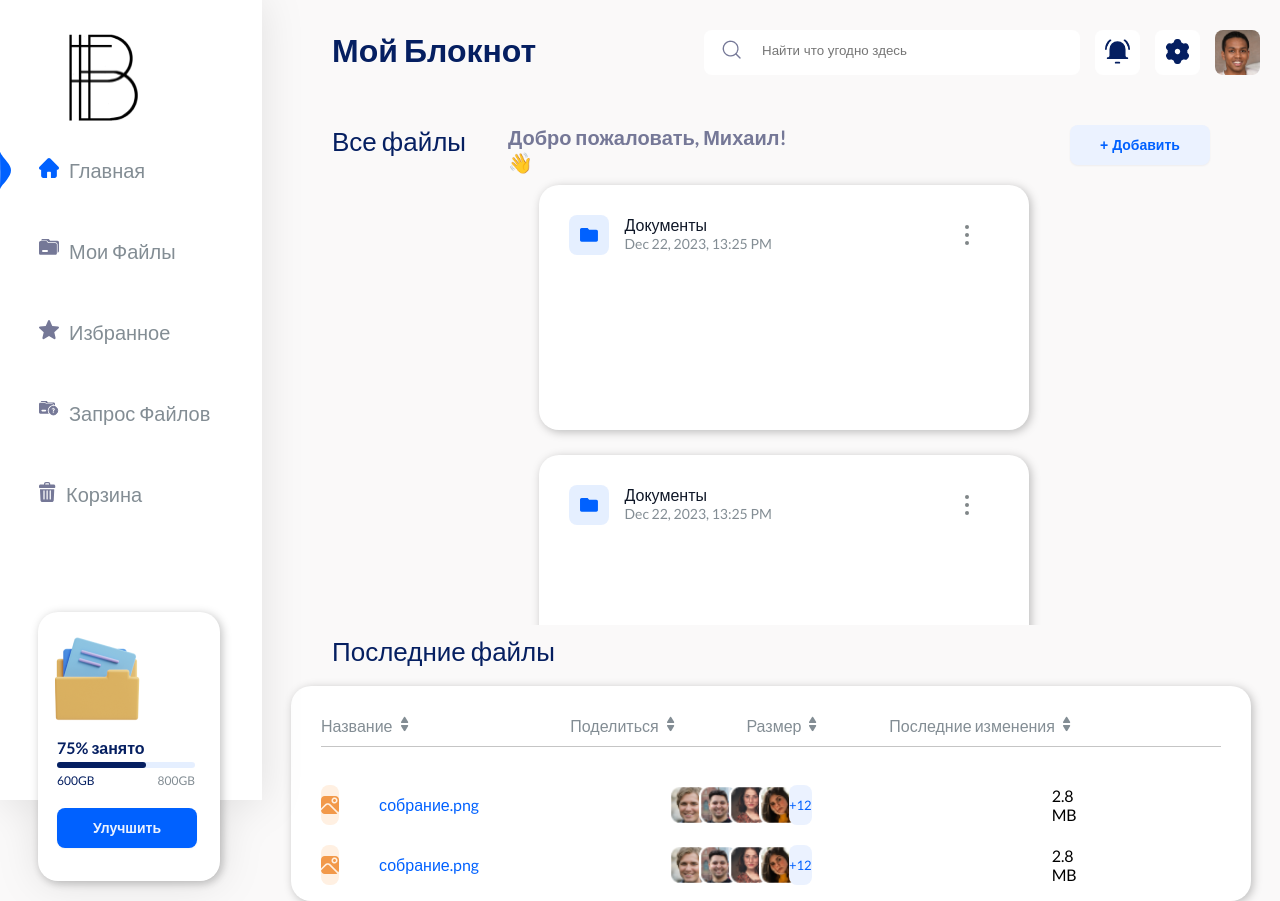
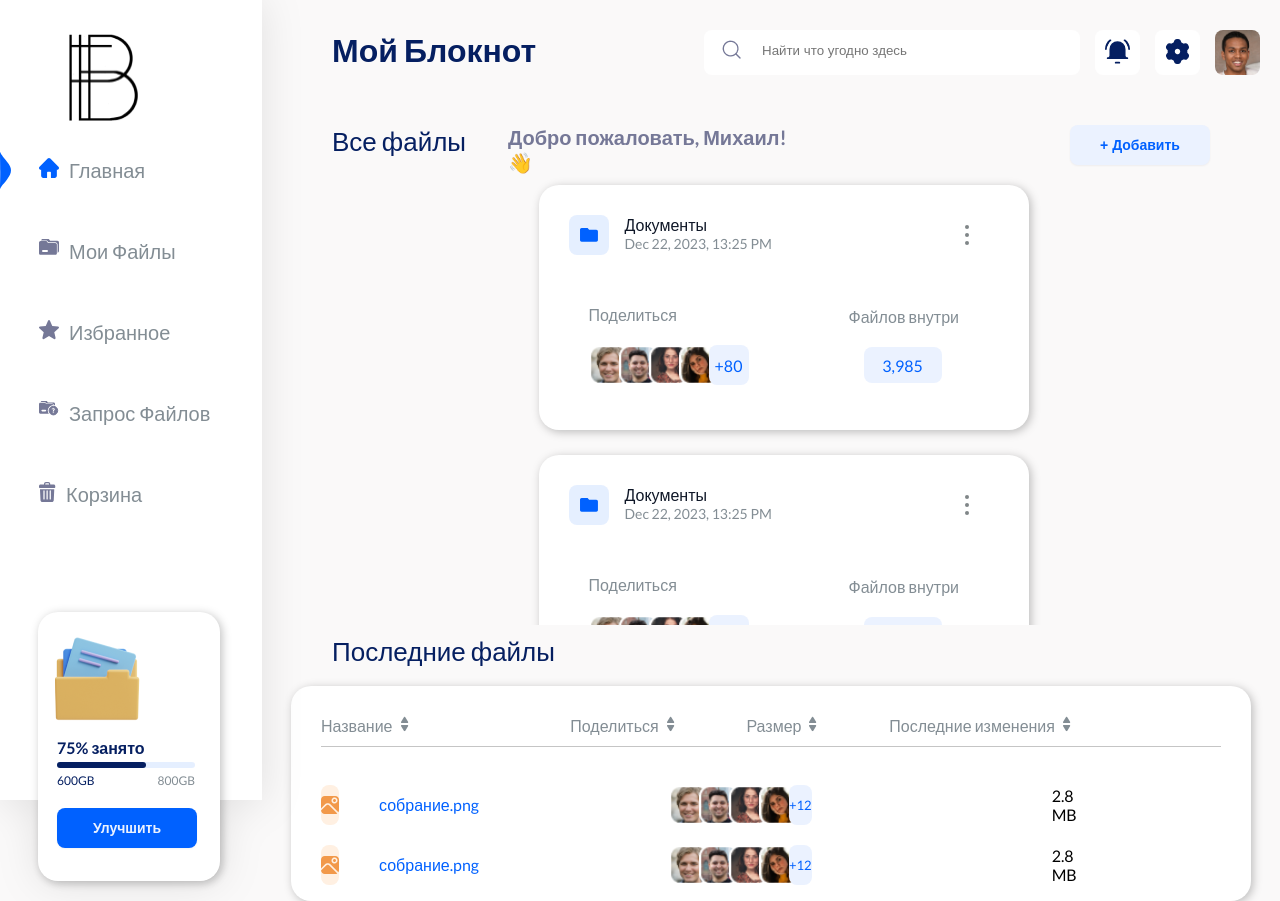
Before and after one commit to Kkotlyar777/Blocknot, a Next.js app: page / in a window 1280 px wide. Built offline with nearby package versions, Linux system fonts and the light colour scheme.

Commit message:
finshFirstPage

```diff
--- a/src/app/components/CardFiles/Card.module.sass
+++ b/src/app/components/CardFiles/Card.module.sass
@@ -1,5 +1,4 @@
 @import ../../globals
-
 
 .CardCont
     width: 430px
@@ -17,7 +16,6 @@
     box-shadow: 2px 2px 10px rgba(0, 0, 0, 0.25)
     padding: 30px
 
-
 .upCont
     display: flex
     justify-content: flex-start
@@ -32,8 +30,6 @@
         justify-content: center
         align-items: center
         margin-right: 16px
-
-
 
 .Contdoc
     display: flex
@@ -54,3 +50,51 @@
         font-style: normal
         font-weight: 400
         line-height: 20px
+
+.underCont
+    display: flex
+    flex-direction: row
+    margin-top: 20px
+
+.shareCont
+    display: flex
+    flex-direction: column
+    margin-left: 20px
+    span
+        margin-bottom: 20px
+        color: $color-main-gray
+    div
+        display: flex
+        flex-direction: row
+        div
+            display: flex
+            width: 40px
+            height: 40px
+            margin-right: 100px
+            background: $color-light-blue
+            color: $color-main-blue
+            border-radius: 8px
+            align-items: center
+            justify-content: center
+        img
+            margin-right: -10px
+            width: 40px
+            height: 40px
+
+.FilesInside
+    display: flex
+    flex-direction: column
+    justify-content: center
+    span
+        margin-bottom: 20px
+        color: $color-main-gray
+    div
+        margin-left: 15px
+        display: flex
+        justify-content: center
+        align-items: center
+        border-radius: 8px
+        width: 78px
+        height: 36px
+        background: $color-light-blue
+        color: $color-main-blue
--- a/src/app/components/CardFiles/Card.tsx
+++ b/src/app/components/CardFiles/Card.tsx
@@ -1,4 +1,4 @@
-import styles from "./Card.module.sass";
+import styles from './Card.module.sass';
 
 export const CardComp = () => {
 	return (
@@ -34,7 +34,22 @@ export const CardComp = () => {
 					<ellipse cx="2" cy="17.9998" rx="2" ry="2" fill="#808688" />
 				</svg>
 			</div>
-      <div className={styles.underCont}></div>
+			<div className={styles.underCont}>
+				<div className={styles.shareCont}>
+					<span>Поделиться</span>
+					<div>
+						<img src="./Rectangle 2009.png" alt="" className={styles.img} />
+						<img src="./Rectangle 2010.png" alt="" className={styles.img} />
+						<img src="./Rectangle 2011.png" alt="" className={styles.img} />
+						<img src="./Rectangle 2012.png" alt="" className={styles.img} />
+						<div>+80</div>
+					</div>
+				</div>
+				<div className={styles.FilesInside}>
+					<span>Файлов внутри</span>
+					<div>3,985</div>
+				</div>
+			</div>
 		</div>
 	);
 };
--- a/src/app/components/lastFiles/Files.module.sass
+++ b/src/app/components/lastFiles/Files.module.sass
@@ -39,7 +39,7 @@
     width: 40px
     height: 40px
     margin-right: 240px
-    background: #EBF2FF
+    background: $color-light-blue
     border-radius: 8px
     align-items: center
     justify-content: center
```
Lines whose indentation alone changed are shown as unchanged.
